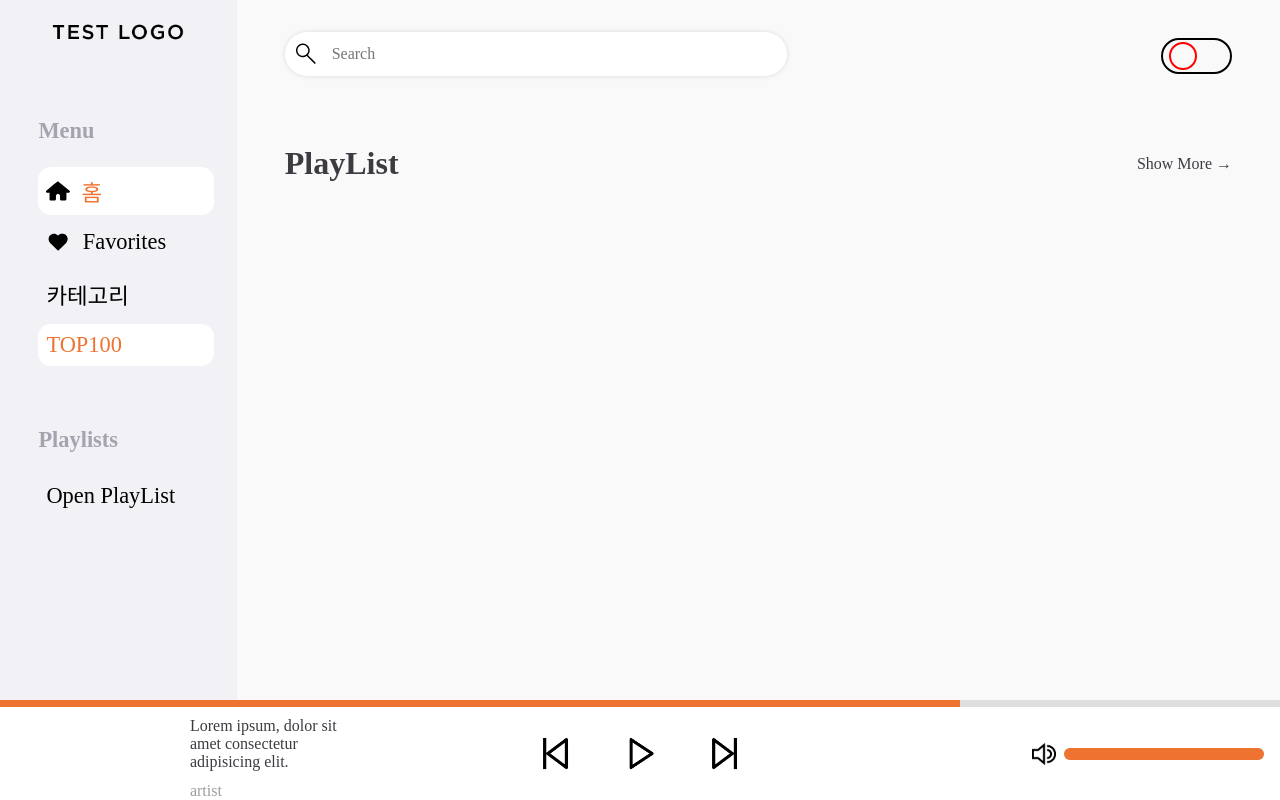
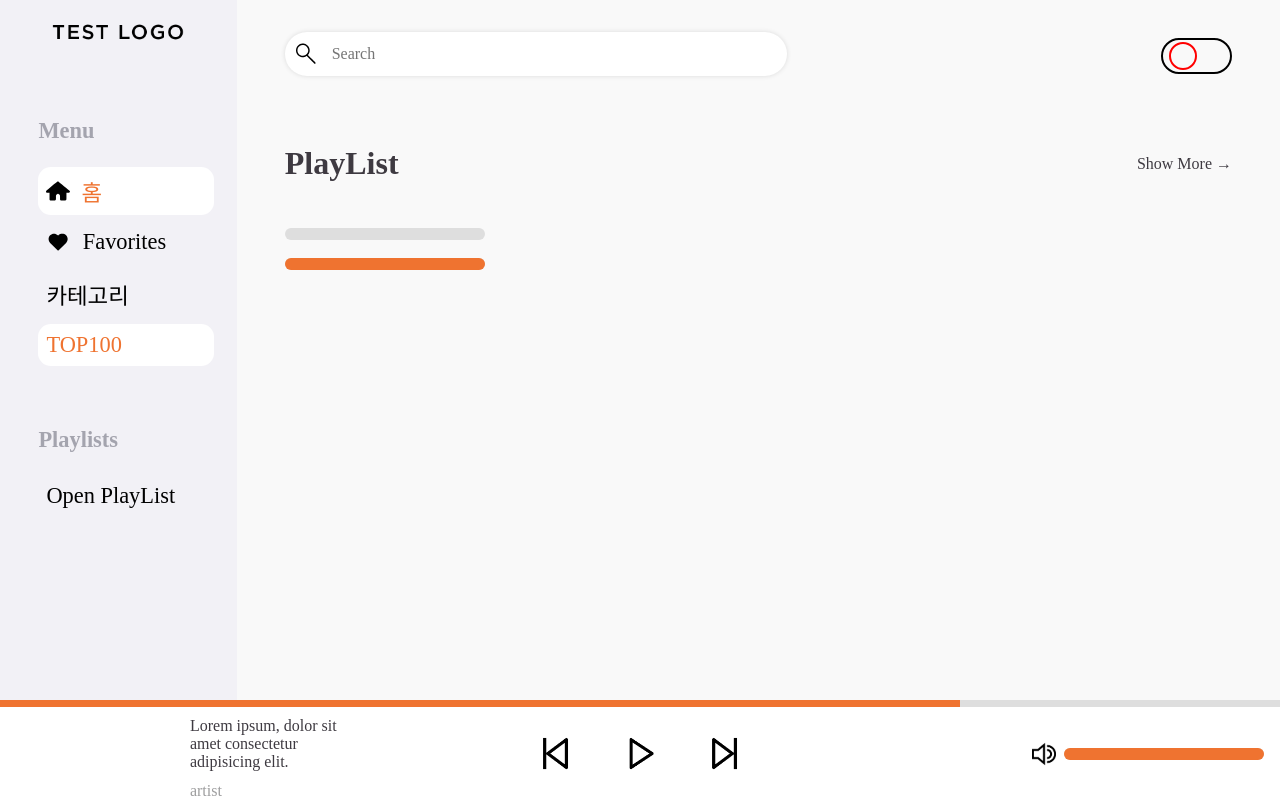
Before and after one commit to jsb8740/FarvoriteMusicList, a Vue app: page / in a window 1280 px wide. Built offline with nearby package versions, Linux system fonts and the light colour scheme; a web font is replaced by a local one.

Commit message:
test 컴포넌트 추가

```diff
--- a/src/views/HomeView.vue
+++ b/src/views/HomeView.vue
@@ -7,6 +7,11 @@
           <PlayListItem></PlayListItem>
           <PlayListItem></PlayListItem>
           <PlayListItem></PlayListItem> -->
+          <div>
+            <AppProgressBar type="music-palyer"></AppProgressBar>
+            <br />
+            <AppProgressBar type="sound"></AppProgressBar>
+          </div>
         </PlayList>
       </div>
     </template>
@@ -18,6 +23,7 @@ import TheViewLayout from "@/components/layouts/TheViewLayout.vue";
 import PlayListItem from "@/components/playList/PlayListItem.vue";
 import PlayList from "@/components/playList/PlayList.vue";
 import SoundController from "@/components/musicController/SoundController.vue";
+import AppProgressBar from "@/components/common/AppProgressBar.vue";
 </script>
 <style scoped lang="scss">
 img {
```
